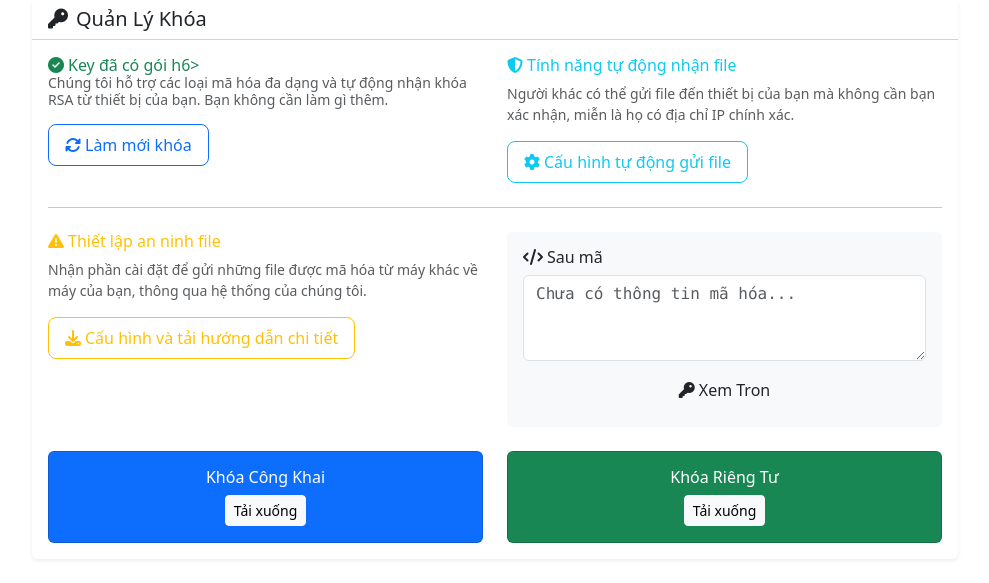
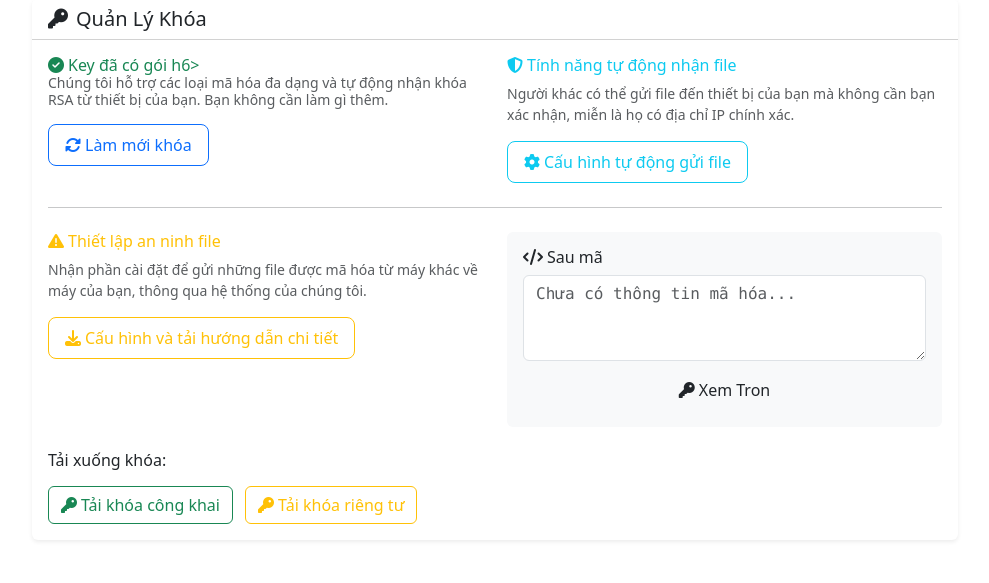
Before and after one commit to huehoang-204/SigRSA, a Flask app: page / in a window 1280 px wide, after a click on "Quản Lý File". Shown: the part 359-942 px from the top of the page, without its empty margins (145-1134 px from the left). After the commit the page ends 900 px from the top, so only its background shows below. Run offline with Flask 3, Linux system fonts and the light colour scheme; data that the repository does not hold is empty; some libraries are stand-ins or nearby versions.

Commit message:
Mô tả về những thay đổi đã thực hiện

```diff
--- a/templates/index_new.html
+++ b/templates/index_new.html
@@ -317,23 +317,14 @@ h6>
                                 </div>
 
                                 <!-- Key Info Cards -->
-                                <div class="row mt-4">
-                                    <div class="col-md-6">
-                                        <div class="card bg-primary text-white">
-                                            <div class="card-body text-center">
-                                                <h6>Khóa Công Khai</h6>
-                                                <button class="btn btn-light btn-sm">Tải xuống</button>
-                                            </div>
-                                        </div>
-                                    </div>
-                                    <div class="col-md-6">
-                                        <div class="card bg-success text-white">
-                                            <div class="card-body text-center">
-                                                <h6>Khóa Riêng Tư</h6>
-                                                <button class="btn btn-light btn-sm">Tải xuống</button>
-                                            </div>
-                                        </div>
-                                    </div>
+                                <div class="mt-4">
+                                    <h6 class="mb-3">Tải xuống khóa:</h6>
+                                    <a href="{{ url_for('download_public_key') }}" class="btn btn-outline-success me-2">
+                                        <i class="fas fa-key me-1"></i>Tải khóa công khai
+                                    </a>
+                                    <a href="{{ url_for('download_private_key') }}" class="btn btn-outline-warning">
+                                        <i class="fas fa-key me-1"></i>Tải khóa riêng tư
+                                    </a>
                                 </div>
                             </div>
                         </div>
```
Also changed, not shown: attached_assets/image_1748103354294.png (added).
